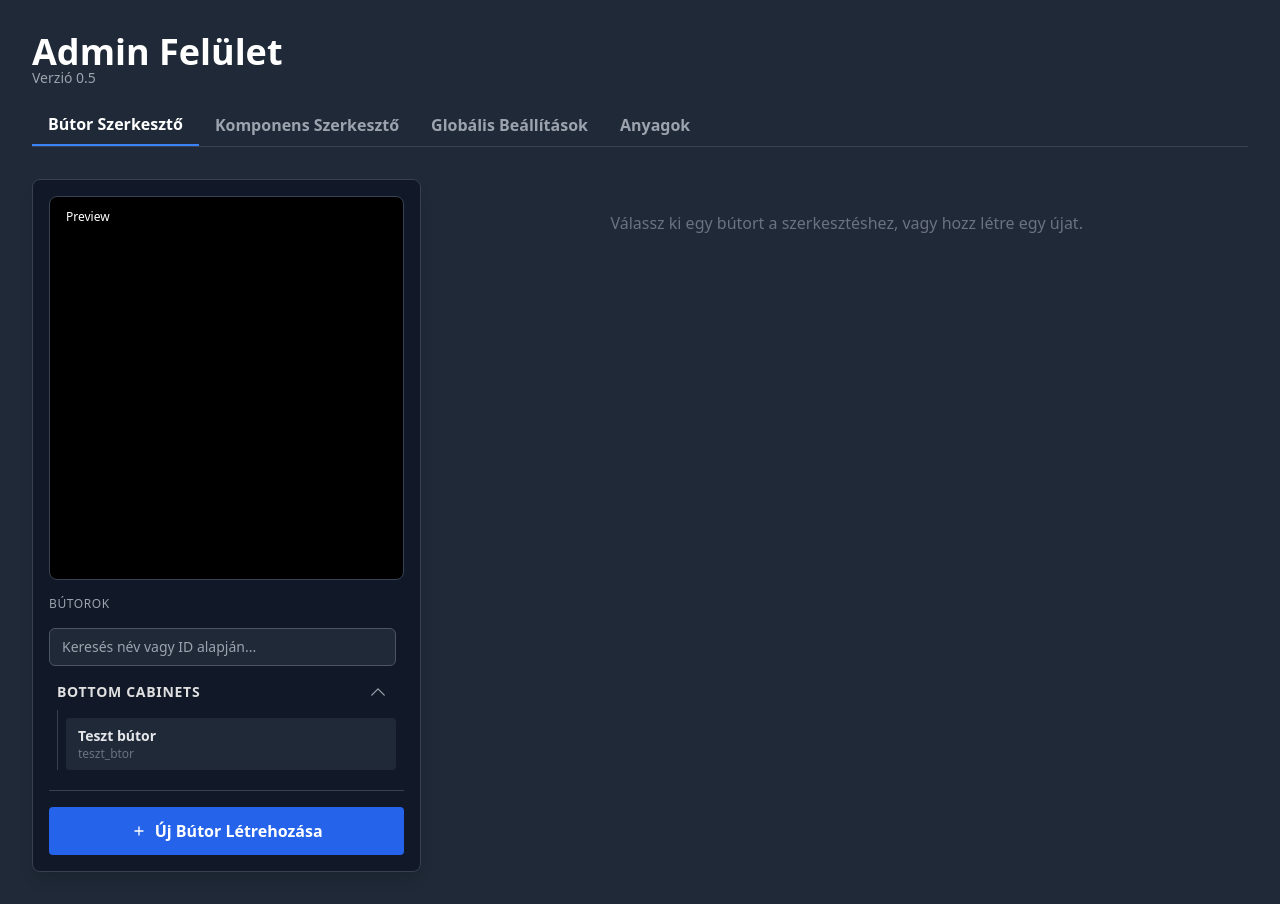
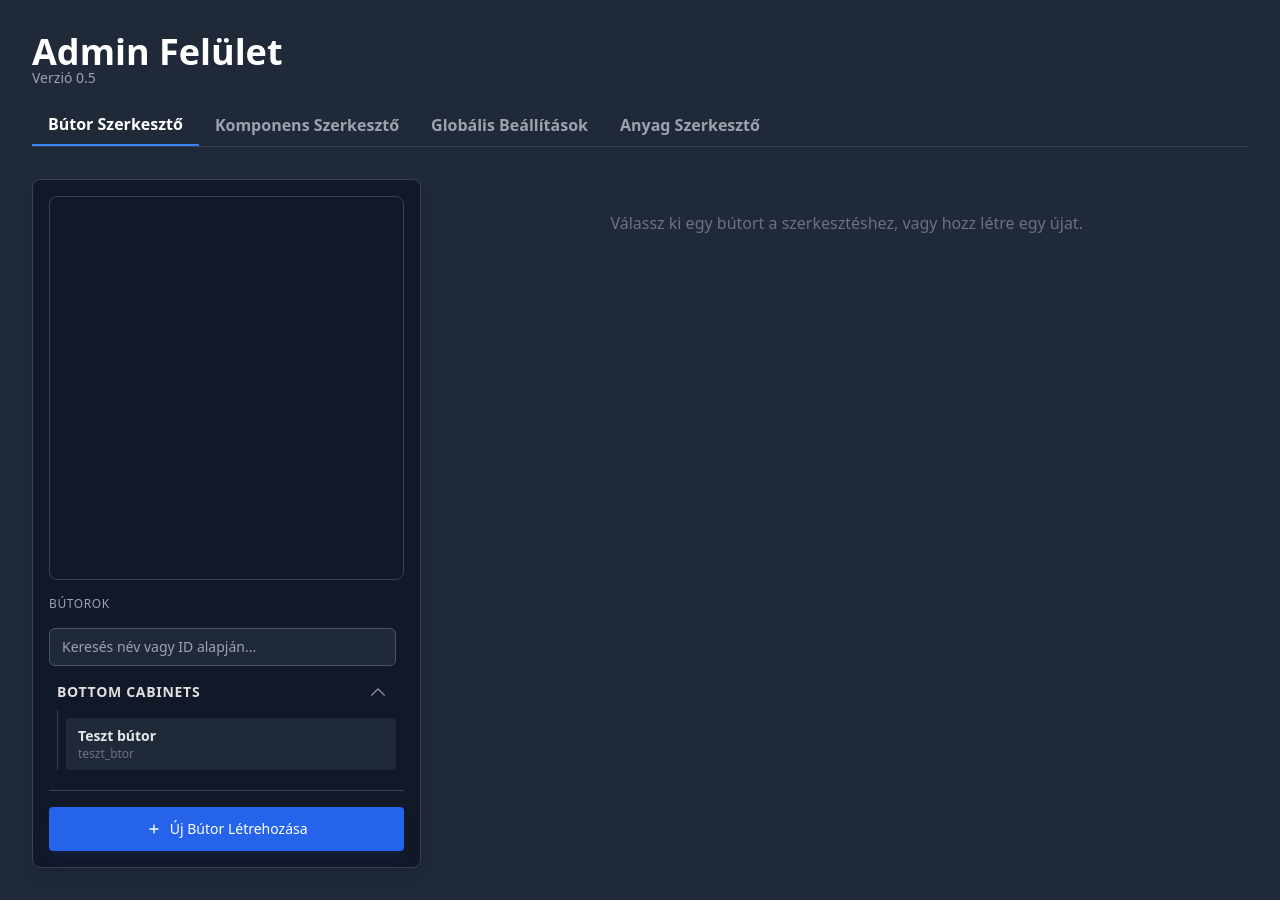
Before and after one commit to vzsozs/butortervezo-3d, a Vue app: page /admin in a window 1280 px wide. Built offline with nearby package versions, Linux system fonts and the light colour scheme; the HTML template or start-up script is replaced by a standard one.

Commit message:
v0.24.3 - Admin jelenlegi verzioban rendben, egysegesites

```diff
--- a/src/assets/main.css
+++ b/src/assets/main.css
@@ -1,7 +1,6 @@
 @tailwind base;
 @tailwind components;
 @tailwind utilities;
-
 
 /* === EGYEDI GÖRGETŐSÁV STÍLUSOK === */
 /* A legtöbb modern böngészőhöz (Chrome, Safari, Edge, Opera) */
@@ -80,7 +79,6 @@
     @apply bg-yellow-500/20 text-yellow-400;
   }
 
-
   .panel {
     @apply fixed bg-gray-800 text-gray-300 p-4 rounded-lg shadow-lg border border-gray-700;
   }
@@ -128,7 +126,9 @@
     padding: 4px 8px;
     border-radius: 4px;
     font-size: 14px;
-    font-family: -apple-system, BlinkMacSystemFont, 'Segoe UI', Roboto, Oxygen, Ubuntu, Cantarell, 'Open Sans', 'Helvetica Neue', sans-serif;
+    font-family:
+      -apple-system, BlinkMacSystemFont, 'Segoe UI', Roboto, Oxygen, Ubuntu, Cantarell, 'Open Sans',
+      'Helvetica Neue', sans-serif;
     white-space: nowrap; /* Megakadályozza, hogy a szöveg több sorba törjön */
     transform: translate(-50%, -50%); /* Pontosan középre igazítja a 3D ponthoz képest */
   }
@@ -149,12 +149,38 @@
     @apply bg-gray-800 border border-gray-600 rounded-md px-3 py-2 text-white focus:ring-blue-500 focus:border-blue-500;
   }
   .admin-btn {
-  @apply bg-blue-600 hover:bg-blue-700 text-white font-bold py-2 px-4 rounded transition-colors;
+    @apply px-6 py-2 bg-blue-600 hover:bg-blue-500 text-white rounded text-sm font-medium shadow-lg shadow-blue-900/20 transition-all;
   }
   .admin-btn-secondary {
-  @apply bg-gray-600 hover:bg-gray-700 text-white font-bold py-2 px-4 rounded transition-colors;
+    @apply px-4 py-2 text-gray-300 hover:text-white text-sm transition-colors;
   }
   .admin-btn-danger {
-  @apply bg-red-600 hover:bg-red-700 text-white font-bold py-2 px-4 rounded transition-colors;
+    @apply px-4 py-2 bg-red-900/50 text-red-200 hover:bg-red-900 rounded text-sm border border-red-800 transition-colors;
+  }
+
+  /* === EGYSÉGES UI ELEMEK === */
+  .slider-styled {
+    @apply w-full h-2 bg-gray-700 rounded-lg appearance-none cursor-pointer accent-blue-500;
+  }
+
+  .checkbox-styled {
+    @apply appearance-none w-4 h-4 bg-gray-700 border border-gray-600 rounded cursor-pointer relative;
+    /* Checked state */
+    @apply checked:bg-blue-500 checked:border-blue-500;
+    /* Focus state */
+    @apply focus:ring-2 focus:ring-blue-500 focus:outline-none;
+  }
+
+  /* Checkmark icon using pseudo-element */
+  .checkbox-styled:checked::after {
+    content: '';
+    position: absolute;
+    left: 4px;
+    top: 1px;
+    width: 6px;
+    height: 10px;
+    border: solid white;
+    border-width: 0 2px 2px 0;
+    transform: rotate(45deg);
   }
 }
--- a/src/components/admin/AdminSidePanel.vue
+++ b/src/components/admin/AdminSidePanel.vue
@@ -85,13 +85,10 @@ defineExpose({
   <div class="flex flex-col h-full bg-gray-900 rounded-lg shadow-lg overflow-hidden border border-gray-700 p-4">
 
     <!-- 1. FELSŐ SZEKCIÓ: 3D PREVIEW -->
-    <div class="h-96 bg-black relative border border-gray-700 rounded-lg flex-shrink-0 mb-4 overflow-hidden">
+    <!-- 1. FELSŐ SZEKCIÓ: 3D PREVIEW -->
+    <div class="h-96 bg-gray-900 p-1 rounded-lg shadow-inner border border-gray-700 flex-shrink-0 mb-4 overflow-hidden">
       <AdminPreviewCanvas ref="previewCanvasRef" :furniture-config="selectedFurniture"
         @slot-clicked="(id) => emit('slot-clicked', id)" @attachment-clicked="(id) => emit('attachment-clicked', id)" />
-
-      <div class="absolute top-2 left-2 bg-black/50 text-white text-xs px-2 py-1 rounded pointer-events-none">
-        Preview
-      </div>
     </div>
 
     <!-- 2. KÖZÉPSŐ SZEKCIÓ: LISTA -->
--- a/src/components/admin/ComponentEditor.vue
+++ b/src/components/admin/ComponentEditor.vue
@@ -207,21 +207,21 @@ function deleteItem() {
 
         <!-- Szélesség -->
         <div class="flex flex-col gap-1">
-          <label class="admin-label text-xs uppercase tracking-wider text-gray-400">Szélesség (mm)</label>
+          <label class="admin-label text-xs tracking-wider text-gray-400">SZÉLESSÉG (mm)</label>
           <input type="number" v-model.number="editableComponent.properties!.width" placeholder="pl. 600"
             class="admin-input" />
         </div>
 
         <!-- Magasság -->
         <div class="flex flex-col gap-1">
-          <label class="admin-label text-xs uppercase tracking-wider text-gray-400">Magasság (mm)</label>
+          <label class="admin-label text-xs tracking-wider text-gray-400">MAGASSÁG (mm)</label>
           <input type="number" v-model.number="editableComponent.properties!.height" placeholder="pl. 720"
             class="admin-input" />
         </div>
 
         <!-- Mélység -->
         <div class="flex flex-col gap-1">
-          <label class="admin-label text-xs uppercase tracking-wider text-gray-400">Mélység (mm)</label>
+          <label class="admin-label text-xs tracking-wider text-gray-400">MÉLYSÉG (mm)</label>
           <input type="number" v-model.number="editableComponent.properties!.depth" placeholder="pl. 510"
             class="admin-input" />
         </div>
@@ -260,7 +260,7 @@ function deleteItem() {
           <!-- 1. Falvastagság -->
           <div class="flex flex-col h-full justify-between gap-1">
             <div>
-              <label class="admin-label text-xs uppercase tracking-wider text-yellow-500">Falvastagság (mm)</label>
+              <label class="admin-label text-xs tracking-wider text-yellow-500">FALVASTAGSÁG (mm)</label>
               <p class="text-[10px] text-gray-400 mb-1">Korpusz esetén: Ezt vonjuk le a belső magasság számításához.</p>
             </div>
             <input type="number" v-model.number="editableComponent.properties!.wallThickness" placeholder="pl. 18"
@@ -282,8 +282,7 @@ function deleteItem() {
             <div>
               <label
                 class="flex items-center gap-2 cursor-pointer admin-label text-xs uppercase tracking-wider text-yellow-500">
-                <input type="checkbox" v-model="useMaterialSource"
-                  class="form-checkbox rounded text-blue-500 w-3 h-3" />
+                <input type="checkbox" v-model="useMaterialSource" class="checkbox-styled" />
                 Anyag Öröklés
               </label>
               <p class="text-[10px] text-gray-400 mb-1">Ha az anyagot a szülőtől örökli (pl. korpusz szín).</p>
--- a/src/components/admin/ComponentSelectorModal.vue
+++ b/src/components/admin/ComponentSelectorModal.vue
@@ -161,7 +161,8 @@ function saveMultiple() {
                             <div class="font-bold text-gray-200 truncate group-hover:text-blue-300">{{ comp.name }}
                             </div>
                             <div class="text-xs text-gray-500 truncate">{{ comp.id }}</div>
-                            <div v-if="comp.width" class="text-xs text-gray-400 mt-1">{{ comp.width }} cm</div>
+                            <div v-if="comp.properties?.width" class="text-xs text-gray-400 mt-1">{{
+                                comp.properties.width }} cm</div>
                         </div>
                     </button>
                 </div>
--- a/src/components/admin/SchemaWizard.vue
+++ b/src/components/admin/SchemaWizard.vue
@@ -1,5 +1,5 @@
 <script setup lang="ts">
-import { ref } from 'vue';
+import { } from 'vue';
 
 const emit = defineEmits<{
     (e: 'select', type: 'front' | 'shelf' | 'drawer'): void;
--- a/src/components/admin/SlotNode.vue
+++ b/src/components/admin/SlotNode.vue
@@ -242,8 +242,7 @@ function rotate(axis: 'x' | 'y' | 'z', degrees: number) {
             <label
               class="flex items-center gap-2 cursor-pointer select-none bg-gray-700 hover:bg-gray-600 border border-gray-600 rounded px-2 py-1 transition-colors"
               :class="{ 'bg-blue-900/30 border-blue-800': !ignoreWidthFilter }">
-              <input type="checkbox" v-model="ignoreWidthFilter"
-                class="form-checkbox w-3 h-3 text-blue-500 bg-gray-800 border-gray-500 rounded focus:ring-0">
+              <input type="checkbox" v-model="ignoreWidthFilter" class="checkbox-styled">
               <span class="text-[10px] text-gray-300 uppercase font-bold tracking-wider">Minden méret</span>
             </label>
 
@@ -265,7 +264,7 @@ function rotate(axis: 'x' | 'y' | 'z', degrees: number) {
             class="flex items-center gap-2 cursor-pointer p-1 rounded hover:bg-gray-700/50 transition-colors">
             <input type="checkbox" :checked="node.allowedComponents?.includes(comp.id)"
               @change="updateAllowedComponent(comp.id, ($event.target as HTMLInputElement).checked)"
-              class="form-checkbox bg-gray-700 border-gray-600 text-blue-500 focus:ring-blue-500" />
+              class="checkbox-styled" />
             <span class="text-gray-300">{{ comp.name }}</span>
             <!-- JAVÍTÁS: properties.width használata -->
             <span v-if="comp.properties?.width" class="text-xs text-gray-500">({{ comp.properties.width }} mm)</span>
@@ -324,7 +323,7 @@ function rotate(axis: 'x' | 'y' | 'z', degrees: number) {
                   class="flex items-center gap-2 text-sm cursor-pointer hover:bg-gray-800/50 rounded p-0.5">
                   <input type="checkbox" :checked="node.attachmentMapping?.[component.id]?.includes(pointId)"
                     @change="updateAttachmentMapping(component.id, pointId, ($event.target as HTMLInputElement).checked)"
-                    class="form-checkbox bg-gray-700 border-gray-600 text-blue-500 focus:ring-blue-500" />
+                    class="checkbox-styled" />
                   <span class="font-mono text-gray-300">{{ pointId }}</span>
                 </label>
               </div>
--- a/src/views/AdminView.vue
+++ b/src/views/AdminView.vue
@@ -297,7 +297,8 @@ function handleSaveComponentsToServer() {
             :class="['px-4 py-2 font-semibold', activeTab === 'global' ? 'border-b-2 border-blue-500 text-white' : 'text-gray-400']">Globális
             Beállítások</button>
           <button @click="changeTab('materials')"
-            :class="['px-4 py-2 font-semibold', activeTab === 'materials' ? 'border-b-2 border-blue-500 text-white' : 'text-gray-400']">Anyagok</button>
+            :class="['px-4 py-2 font-semibold', activeTab === 'materials' ? 'border-b-2 border-blue-500 text-white' : 'text-gray-400']">Anyag
+            Szerkesztő</button>
         </div>
       </div>
       <div class="flex-1 min-h-0 pt-8">
```
Also changed, not shown: src/components/admin/FurnitureEditor.vue (+38 -10 lines), src/components/admin/MaterialEditor.vue (+6 -9 lines). Lines whose indentation alone changed are shown as unchanged.
